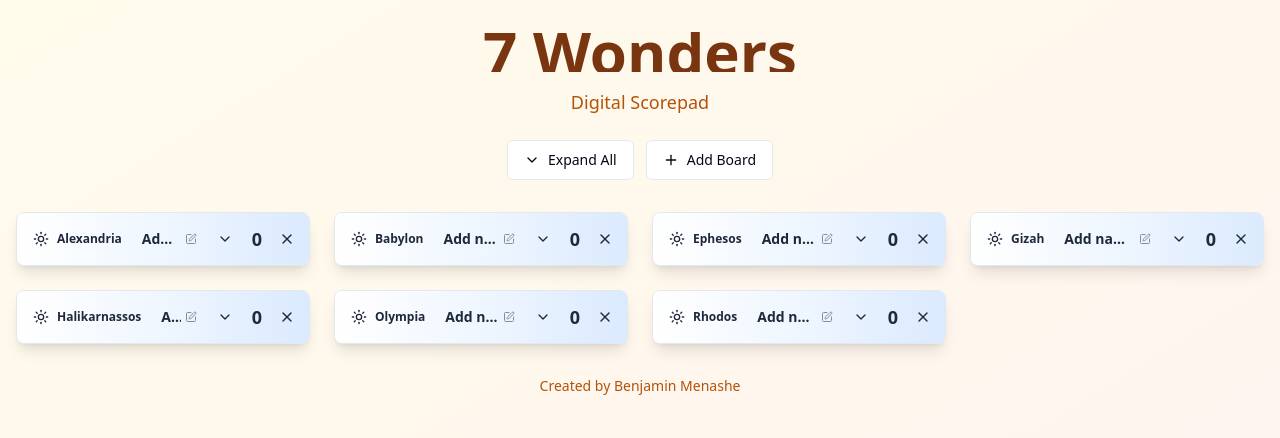
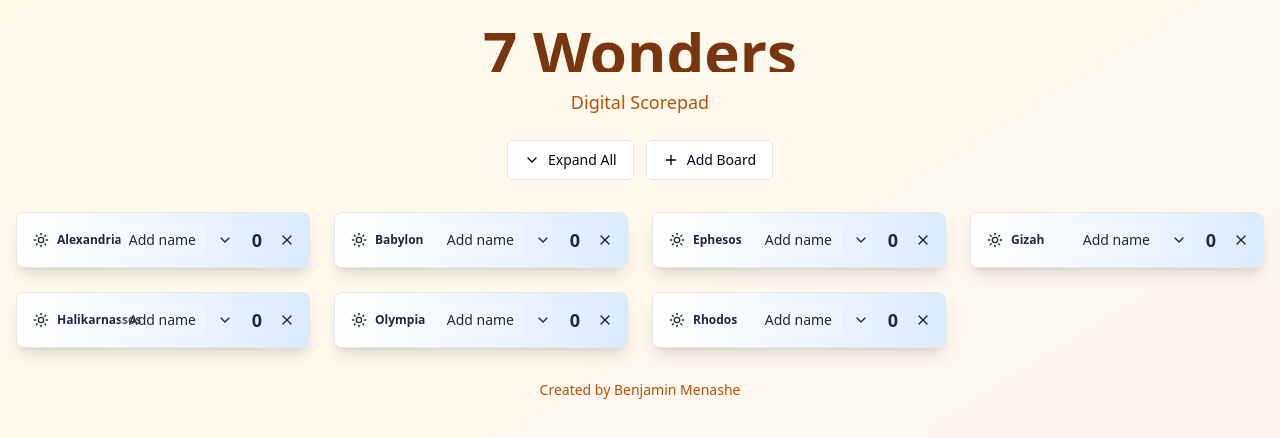
Before and after one commit to Benjamin-Menashe/free-7wonders-scorepad, a React (Vite) app: page / in a window 1280 px wide. Shown: the top 438 px of the page. Built offline with nearby package versions, Linux system fonts and the light colour scheme.

Commit message:
Refactor board name and player name display
Reduced board name size and right-aligned player names. Replaced the edit icon with a styled box for player names.

```diff
--- a/src/components/WonderBoard.tsx
+++ b/src/components/WonderBoard.tsx
@@ -1,4 +1,3 @@
-
 import React, { useState, useEffect } from 'react';
 import { Card, CardContent } from '@/components/ui/card';
 import { Input } from '@/components/ui/input';
@@ -125,19 +124,19 @@ const WonderBoard: React.FC<WonderBoardProps> = ({
               {wonderSide === 'day' ? <Sun className="w-4 h-4" /> : <Moon className="w-4 h-4" />}
             </Button>
 
-            <div className="font-bold text-xs min-w-0 text-left mr-2">
+            <div className="font-bold text-xs min-w-0 text-left mr-1">
               {wonder.name}
             </div>
 
-            {/* Player Name */}
-            <div className="flex-1 min-w-0">
+            {/* Player Name - moved to right side with input styling */}
+            <div className="flex-1 min-w-0 flex justify-end">
               {isEditingName ? (
                 <form onSubmit={handleNameSubmit} className="flex items-center">
                   <Input
                     value={playerName}
                     onChange={(e) => onNameChange(e.target.value)}
                     placeholder="Player name"
-                    className="bg-white/90 text-gray-800 placeholder:text-gray-500 border-0 h-7 text-sm font-bold text-center"
+                    className="bg-white/90 text-gray-800 placeholder:text-gray-500 border-0 h-7 text-sm font-medium text-right w-32"
                     autoFocus
                     onBlur={() => setIsEditingName(false)}
                   />
@@ -145,10 +144,9 @@ const WonderBoard: React.FC<WonderBoardProps> = ({
               ) : (
                 <div
                   onClick={() => setIsEditingName(true)}
-                  className={`${textColors} text-sm font-bold cursor-pointer hover:bg-black/10 px-2 py-1 rounded flex items-center gap-1 min-h-[28px] justify-center truncate`}
+                  className={`bg-white/20 border border-white/30 rounded px-2 py-1 text-sm font-medium cursor-pointer hover:bg-white/30 transition-colors min-h-[28px] flex items-center w-32 justify-end`}
                 >
-                  <span className="truncate">{playerName || 'Add name'}</span>
-                  <Edit className="w-3 h-3 opacity-50 flex-shrink-0" />
+                  <span className="truncate text-right w-full">{playerName || 'Add name'}</span>
                 </div>
               )}
             </div>
```
